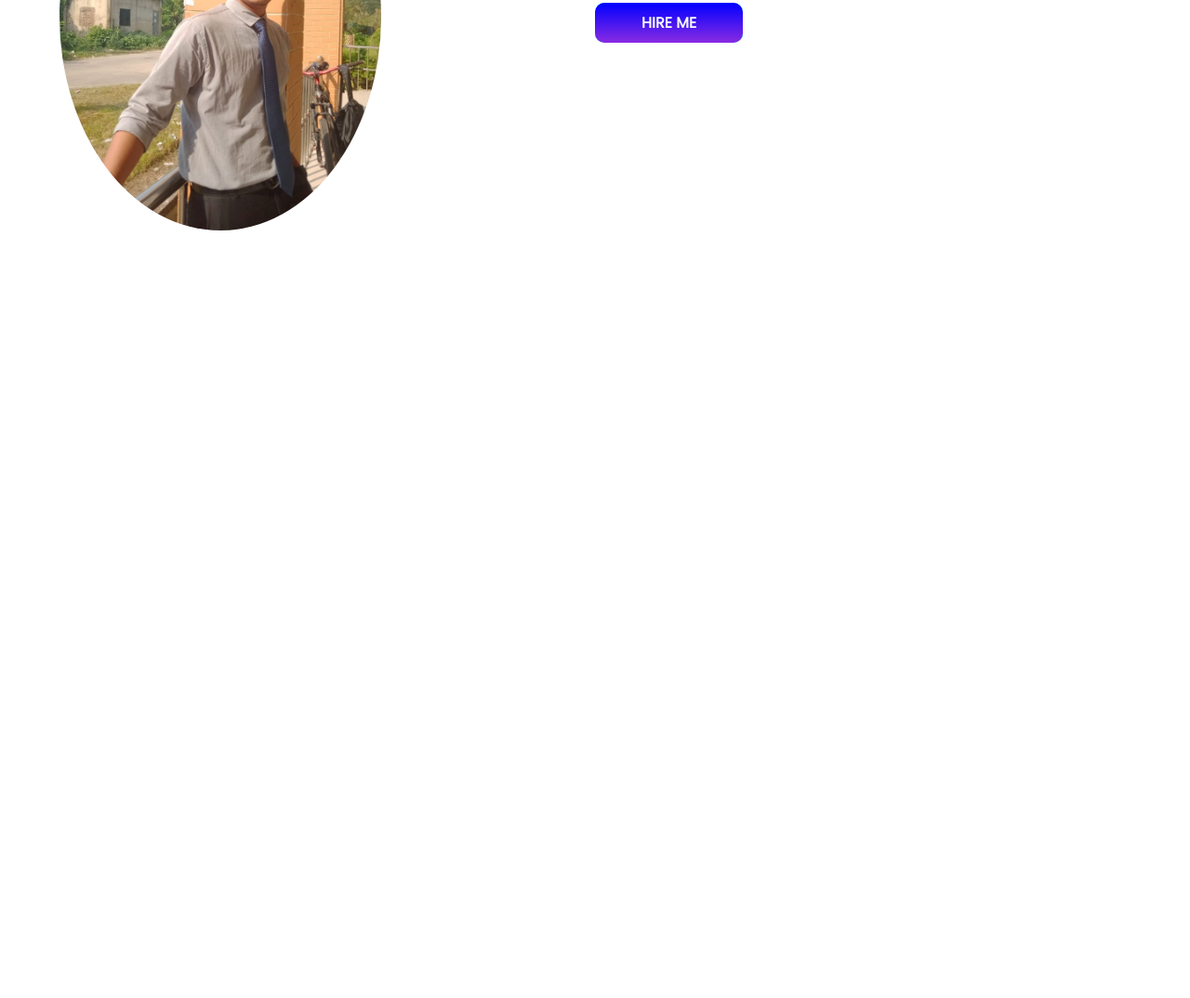
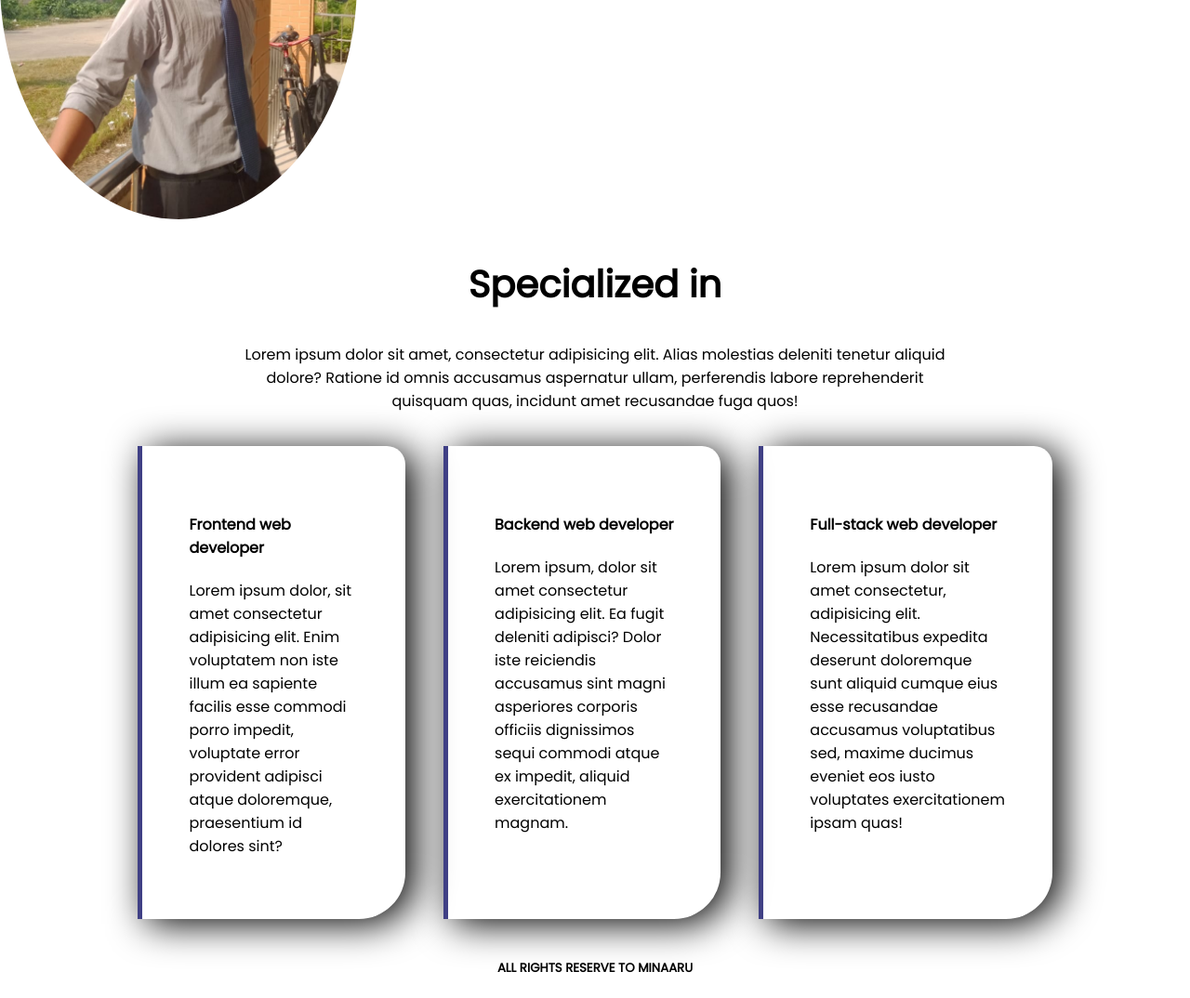
Before and after one commit to arafat-305047/arafat-portfolio, a plain HTML site: page index.html in a window 1280 px wide. Shown: the part 757-1831 px from the top of the page at 93% size. Before the commit the page ends 1076 px from the top, so only its background shows below. Drawn offline with Linux system fonts and the light colour scheme.

Commit message:
complete website

```diff
--- a/index.html
+++ b/index.html
@@ -12,7 +12,7 @@
     <link href="https://fonts.googleapis.com/css2?family=Poppins&display=swap" rel="stylesheet">
 </head>
 <body>
-<section>
+<section class="new">
     <div class="half-width">
         <h2>Hello</h2>
         <h1><span>I am </span>Ariful Islam Arafat</h1>
@@ -39,5 +39,36 @@
 </section>
 
 
+
+    <section>
+        <div class="special">
+            <h2 style="color: black;">Specialized in</h2>
+            <P>Lorem ipsum dolor sit amet, consectetur adipisicing elit. Alias molestias deleniti tenetur aliquid dolore? Ratione id omnis accusamus aspernatur ullam, perferendis labore reprehenderit quisquam quas, incidunt amet recusandae fuga quos!</P>
+        </div>
+    </section>
+
+    <div class="parent">
+
+        <div class="child">
+<h4>Frontend web developer</h4>
+<p>Lorem ipsum dolor, sit amet consectetur adipisicing elit. Enim voluptatem non iste illum ea sapiente facilis esse commodi porro impedit, voluptate error provident adipisci atque doloremque, praesentium id dolores sint?</p>
+        </div>
+
+        <div class="child">
+            <h4>Backend web developer</h4>
+            <p>Lorem ipsum, dolor sit amet consectetur adipisicing elit. Ea fugit deleniti adipisci? Dolor iste reiciendis accusamus sint magni asperiores corporis officiis dignissimos sequi commodi atque ex impedit, aliquid exercitationem magnam.</p>
+        </div>
+
+        <div class="child">
+            <h4>Full-stack web developer</h4>
+            <p>Lorem ipsum dolor sit amet consectetur, adipisicing elit. Necessitatibus expedita deserunt doloremque sunt aliquid cumque eius esse recusandae accusamus voluptatibus sed, maxime ducimus eveniet eos iusto voluptates exercitationem ipsam quas!</p>
+        </div>
+    </div>
+    <footer>
+        <h5>ALL RIGHTS RESERVE TO MINAARU</h5>
+    </footer>
+
+
+
 </body>
 </html>
--- a/style.css
+++ b/style.css
@@ -1,6 +1,7 @@
 body{
     font-family: 'Poppins', sans-serif;
     margin: 0%;
+
 }
 h1{
     font-size: 50px;
@@ -10,7 +11,7 @@ h2{
     color: aliceblue;
 }
 
-section{
+.new{
     display: flex;
     padding: 5%;
     background-image: url(wave.svg);
@@ -33,7 +34,28 @@ span{
 }
 .about-me{
     background-image: none;
+    display: flex;
 }
 #arafat{
     border-radius: 180%;
 }
+.special{
+    text-align: center;
+    padding: 0% 20%;
+}
+.parent{
+    display: flex;
+    padding:0% 10%;
+
+
+}
+.child{
+     box-shadow: 10px 5px 40px black;
+     margin: 2%;
+     padding: 50px;
+     border-radius: 0px 20px 50px 0px;
+     border-left: 5px solid rgb(64, 64, 133)}
+
+ footer{
+    text-align: center;
+ }
```
